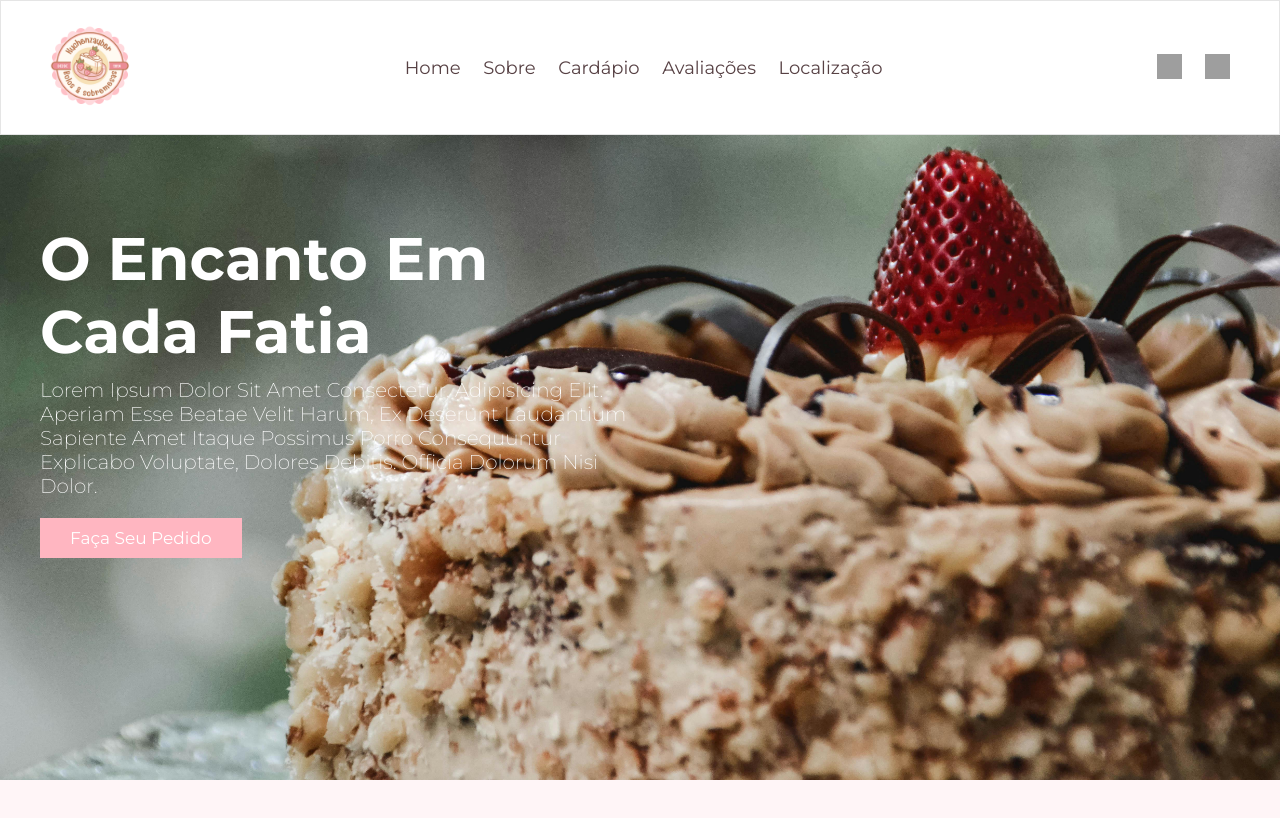
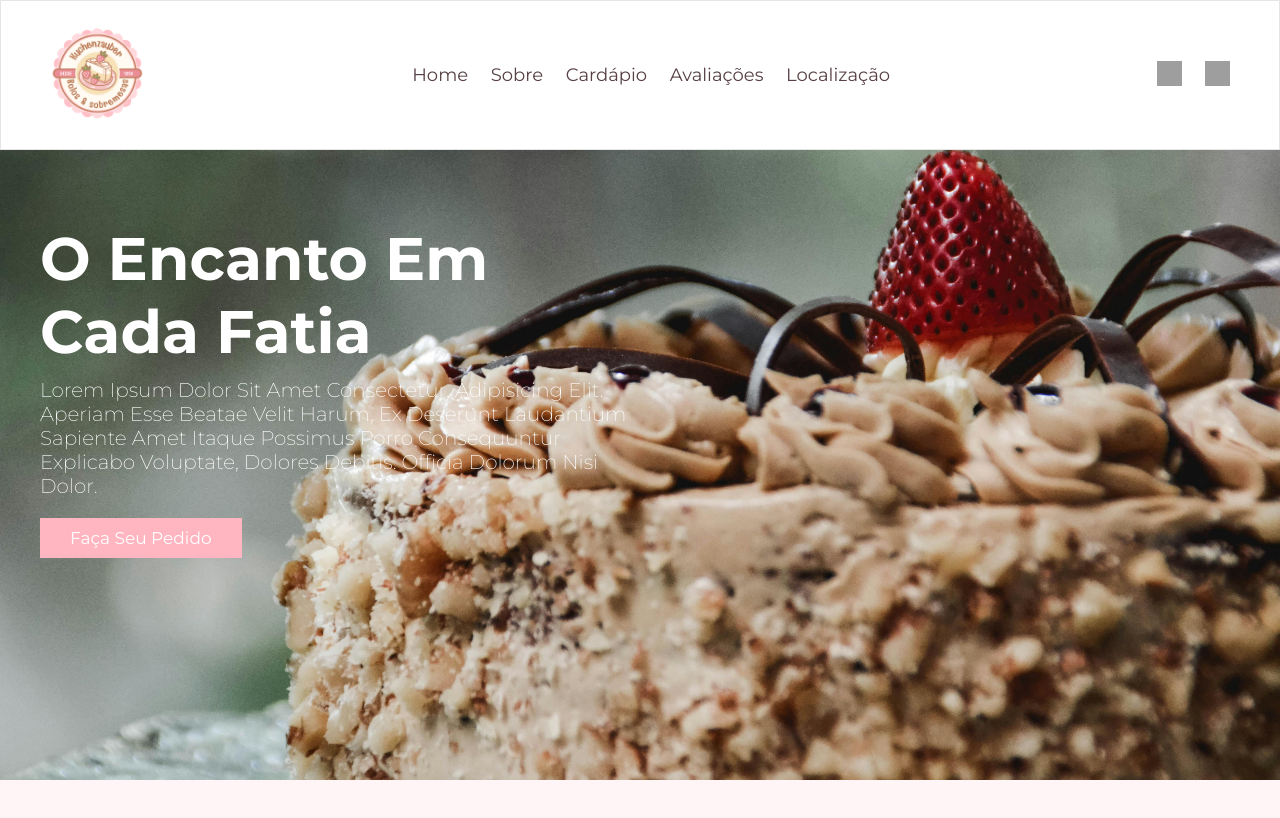
Before and after one commit to dudyac/site-kuchenzauber, a plain HTML site: page index.html in a window 1280 px wide. Drawn offline with Linux system fonts and the light colour scheme; grey boxes are pictures that could not be loaded.

Commit message:
alteração na logo

```diff
--- a/style.css
+++ b/style.css
@@ -45,7 +45,7 @@ section {
 }
 
 .logo img {
-    max-width: 100px;
+    max-width: 115px;
     height: auto;
 }
 
```
